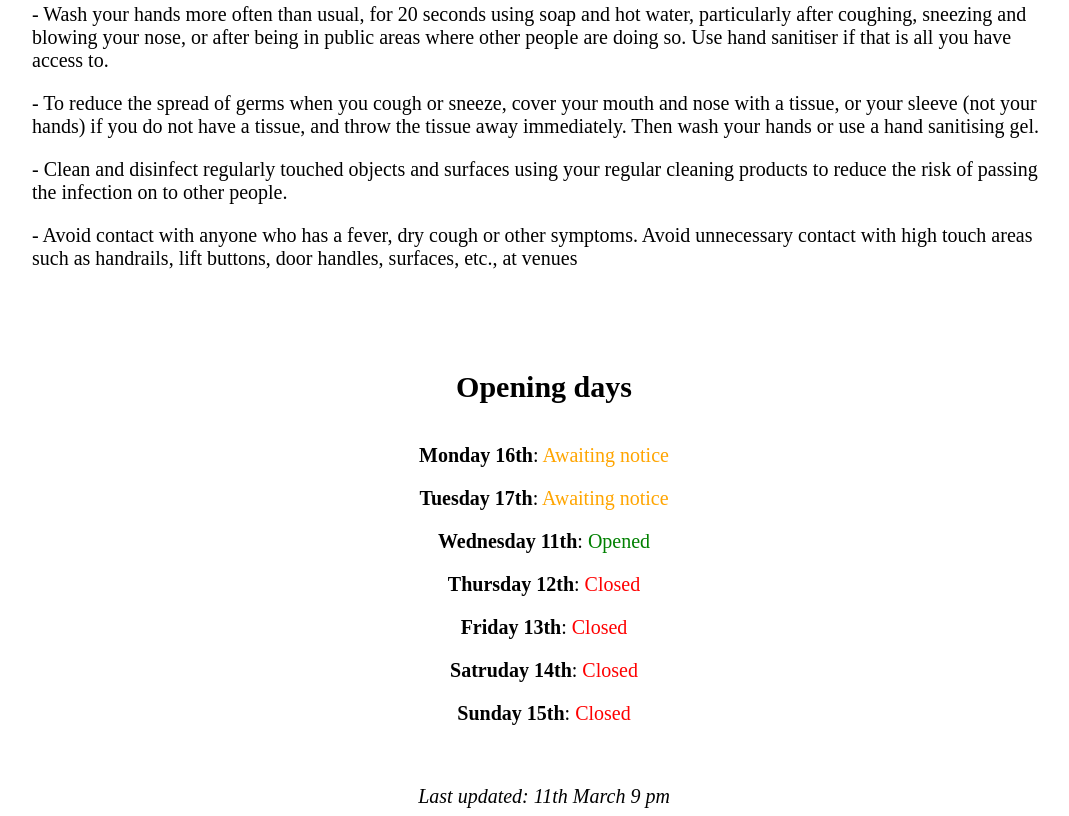
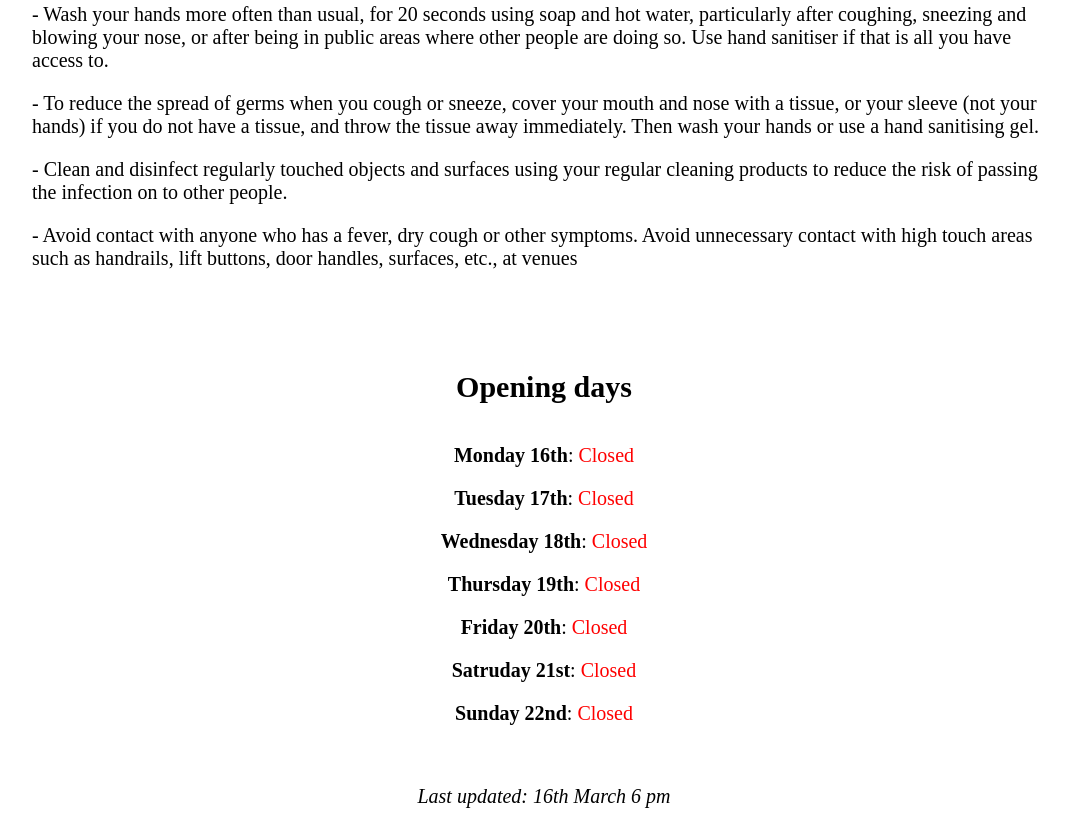
Before and after one commit to pineappleRevo/pineappleRevo.github.io, a plain HTML site: page index.html in a window 1280 px wide. Shown: the part 679-1495 px from the top of the page, without its empty margins (96-1165 px from the left). Drawn offline with Linux system fonts and the light colour scheme.

Commit message:
Update index.html

```diff
--- a/index.html
+++ b/index.html
@@ -33,16 +33,16 @@
 		<b>Opening days</b>
 	</div>
 	<div alt="situation" style="padding-top: 20px; font-size: 20px">
-		<p><b>Monday 16th</b>: 		<font color="orange">Awaiting notice</font></p>
-		<p><b>Tuesday 17th</b>: 	<font color="orange">Awaiting notice</font></p>
-		<p><b>Wednesday 11th</b>: 	<font color="green">Opened</font></p>
-		<p><b>Thursday 12th</b>: 	<font color="red">Closed</font></p>
-		<p><b>Friday 13th</b>: 		<font color="red">Closed</font></p>
-		<p><b>Satruday 14th</b>: 	<font color="red">Closed</font></p>
-		<p><b>Sunday 15th</b>: 		<font color="red">Closed</font></p>
+		<p><b>Monday 16th</b>: 		<font color="red">Closed</font></p>
+		<p><b>Tuesday 17th</b>: 	<font color="red">Closed</font></p>
+		<p><b>Wednesday 18th</b>: 	<font color="red">Closed</font></p>
+		<p><b>Thursday 19th</b>: 	<font color="red">Closed</font></p>
+		<p><b>Friday 20th</b>: 		<font color="red">Closed</font></p>
+		<p><b>Satruday 21st</b>: 	<font color="red">Closed</font></p>
+		<p><b>Sunday 22nd</b>: 		<font color="red">Closed</font></p>
 	</div>
 	<div alt="update" style="padding-top: 40px; font-size: 20; width: 100%">
-		<i>Last updated: 11th March 9 pm</i>
+		<i>Last updated: 16th March 6 pm</i>
 	</div>
 </body>
 </html>
```
